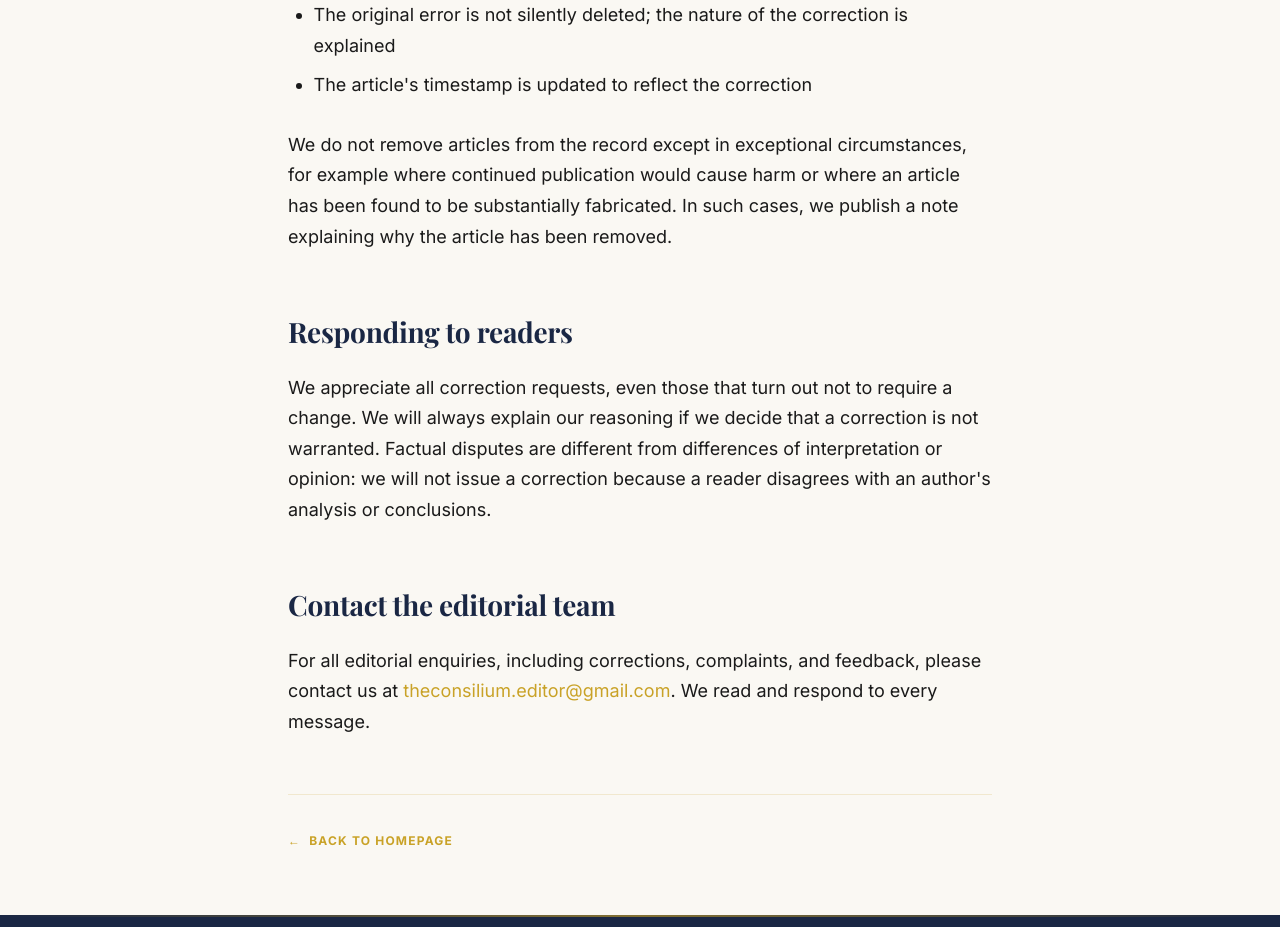
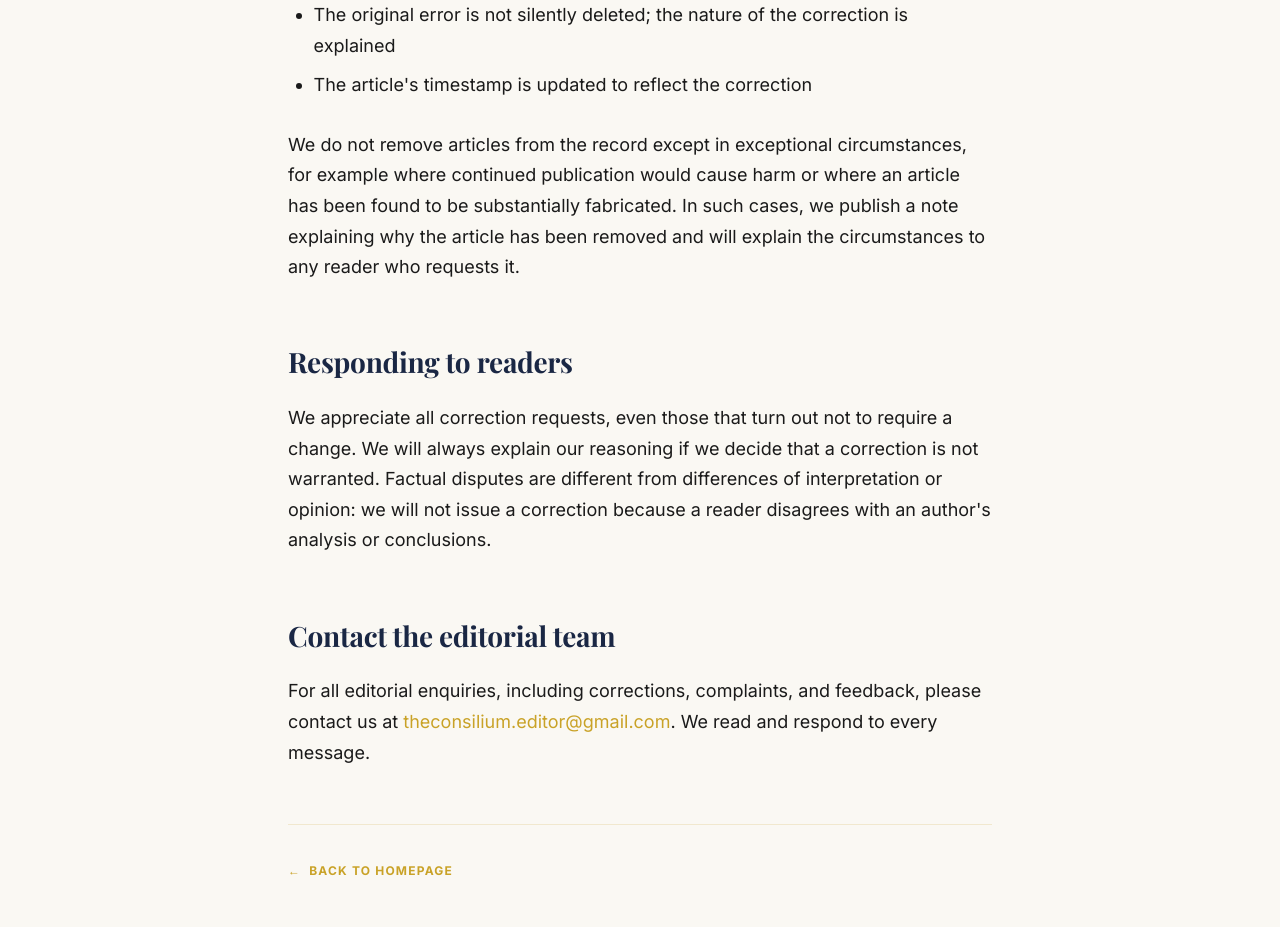
Before and after one commit to Zanie567/The-Consilium, a Next.js app: page /corrections in a window 1280 px wide. Shown: the part 2460-3387 px from the top of the page. Built offline with nearby package versions, Linux system fonts and the light colour scheme; no server answers; the database is empty.

Commit message:
Changes to Correction Policy

```diff
--- a/src/app/corrections/page.tsx
+++ b/src/app/corrections/page.tsx
@@ -136,7 +136,7 @@ export default function CorrectionsPage() {
               We do not remove articles from the record except in exceptional circumstances, for
               example where continued publication would cause harm or where an article has been
               found to be substantially fabricated. In such cases, we publish a note explaining
-              why the article has been removed.
+              why the article has been removed and will explain the circumstances to any reader who requests it.
             </p>
           </section>
 
```
Also changed, not shown: 1 other file (tests, documents, lock files or other folders).
